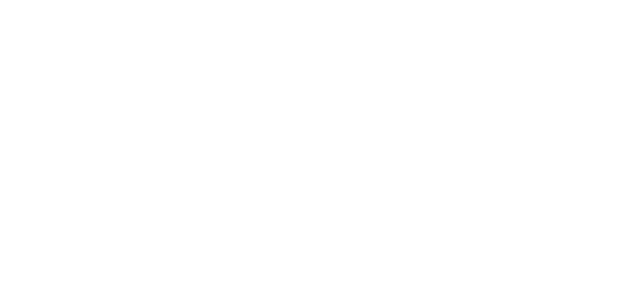
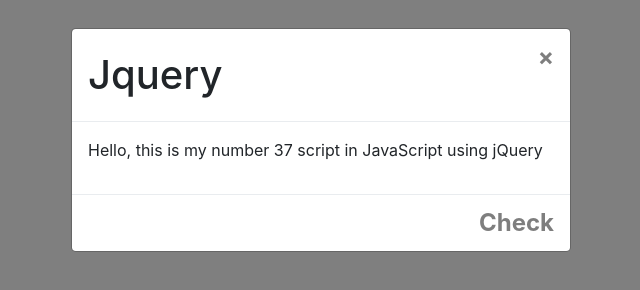
Before and after one commit to ChuLegacy/TallerJavascriptFullStack, a website: page public_html/Punto37/index.html in a window 1280 px wide. Shown: the whole page, without its empty margins (319-959 px from the left). Drawn offline with nearby package versions, Linux system fonts and the light colour scheme.

Commit message:
Punto 37  Feature Completado
Se cumplen con los requerimientos que pide el enunciado

```diff
--- a/public_html/Punto37/index.html
+++ b/public_html/Punto37/index.html
@@ -3,11 +3,33 @@
   <head>
     <meta name="viewport" content="width=device-width, user-scalable=no, initial-scale=1.0, maximum-scale=1.0, minimum-scale=1.0">
     <meta charset="UTF-8">
-	<title>Document</title>
+    <title>Punto37</title>
+    <link href="../node_modules/bootstrap/dist/css/bootstrap.min.css" rel="stylesheet"/>
     <link rel="stylesheet" href="css/style.css">
   </head>
   <body>
+    <div class="modal fade" id="modal">
+      <div class="modal-dialog">
+        <div class="modal-content">
+          <div class="modal-header">
+            <h1 class="modal-title">Jquery</h1>
+            <button class="close" data-dismiss="modal">
+              <span>&times;</span>
+            </button>
+          </div>
+          <div class="modal-body" id="modal-body">
+            <p></p>
+          </div>
+          <div class="modal-footer">
+            <button class="close btn btn-succes" data-dismiss="modal">Check</button>
+          </div>
+        </div>
+      </div>
+    </div>
 
+    <script src="../node_modules/jquery/dist/jquery.min.js"></script>
+    <script src="../node_modules/tether/dist/js/tether.min.js"></script>
+    <script src="../node_modules/bootstrap/dist/js/bootstrap.min.js"></script>
     <script src="./js/app.js"></script>
   </body>
 </html>
--- a/public_html/Punto37/js/app.js
+++ b/public_html/Punto37/js/app.js
@@ -0,0 +1,4 @@
+(() => {
+  $('#modal-body').find('p').text('Hello, this is my number 37 script in JavaScript using jQuery');
+  $('#modal').modal();
+})();
```
Lines whose indentation alone changed are shown as unchanged.
